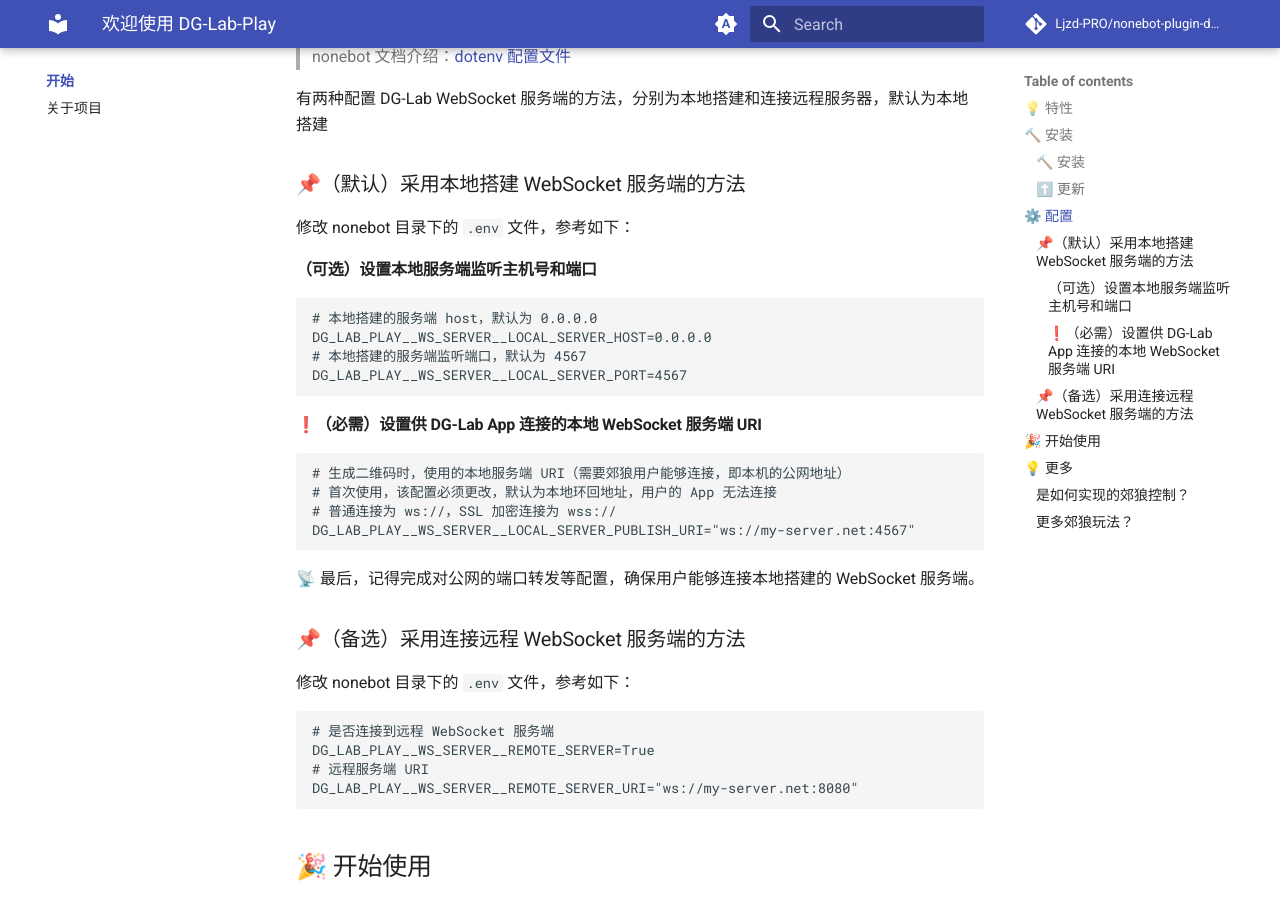
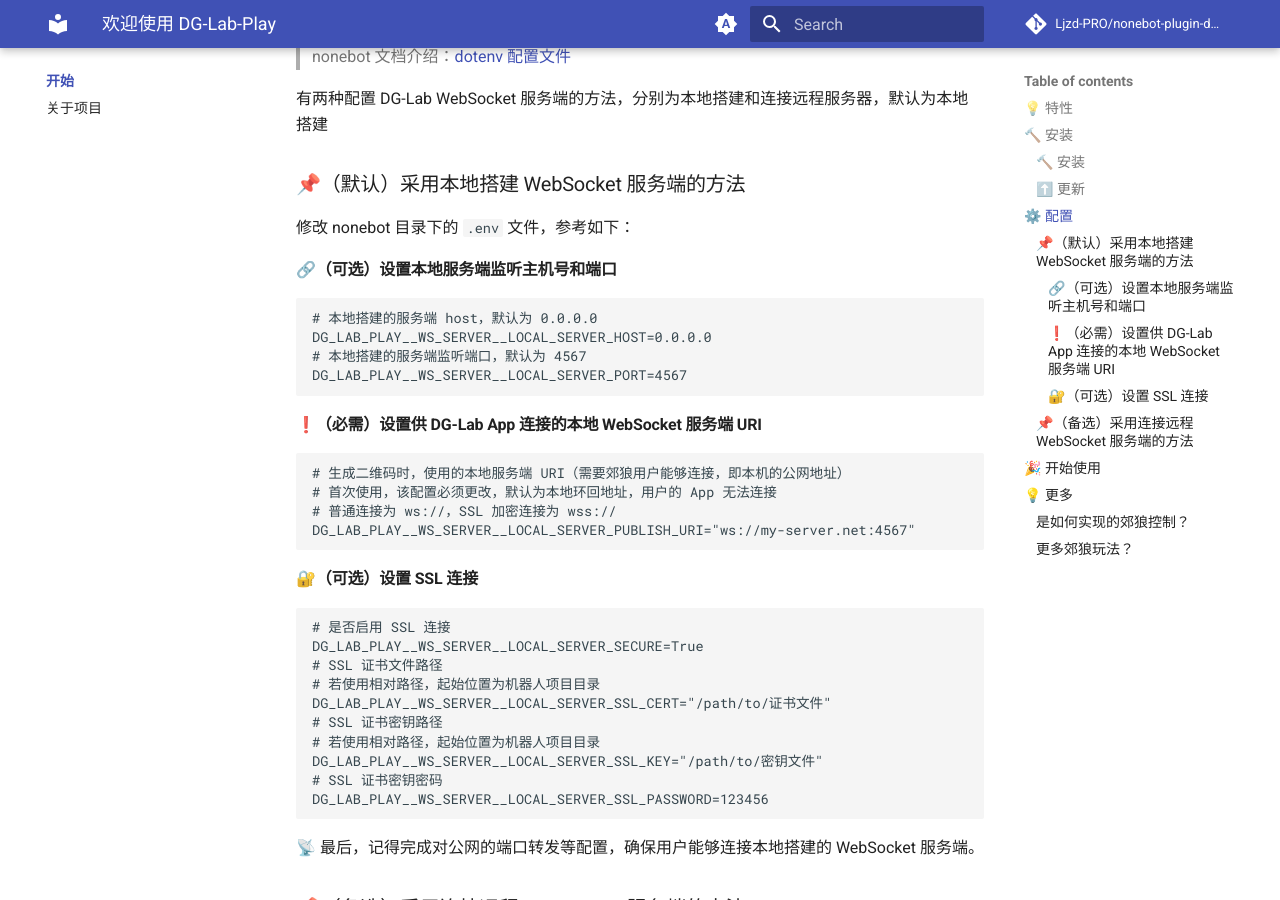
Before and after one commit to Ljzd-PRO/nonebot-plugin-dg-lab-play, an MkDocs documentation site: the page built from docs/index.md, in a window 1280 px wide and 900 px high, scrolled down 1528 px. Built offline with MkDocs 1.6.1 and Material for MkDocs 9.7.7, drawn with Linux system fonts in a browser that asks for light colours; comment, search, counter and statistics services are not loaded; the version menu is left out.

Commit message:
docs: 补充 SSL 连接说明

````diff
--- a/docs/index.md
+++ b/docs/index.md
@@ -79,7 +79,7 @@
 
 修改 nonebot 目录下的 `.env` 文件，参考如下：
 
-#### （可选）设置本地服务端监听主机号和端口
+#### 🔗（可选）设置本地服务端监听主机号和端口
 ```dotenv
 # 本地搭建的服务端 host，默认为 0.0.0.0
 DG_LAB_PLAY__WS_SERVER__LOCAL_SERVER_HOST=0.0.0.0
@@ -94,6 +94,20 @@
 # 首次使用，该配置必须更改，默认为本地环回地址，用户的 App 无法连接
 # 普通连接为 ws://，SSL 加密连接为 wss://
 DG_LAB_PLAY__WS_SERVER__LOCAL_SERVER_PUBLISH_URI="ws://my-server.net:4567"
+```
+
+#### 🔐（可选）设置 SSL 连接
+```dotenv
+# 是否启用 SSL 连接
+DG_LAB_PLAY__WS_SERVER__LOCAL_SERVER_SECURE=True
+# SSL 证书文件路径
+# 若使用相对路径，起始位置为机器人项目目录
+DG_LAB_PLAY__WS_SERVER__LOCAL_SERVER_SSL_CERT="/path/to/证书文件"
+# SSL 证书密钥路径
+# 若使用相对路径，起始位置为机器人项目目录
+DG_LAB_PLAY__WS_SERVER__LOCAL_SERVER_SSL_KEY="/path/to/密钥文件"
+# SSL 证书密钥密码
+DG_LAB_PLAY__WS_SERVER__LOCAL_SERVER_SSL_PASSWORD=123456
 ```
 
 📡 最后，记得完成对公网的端口转发等配置，确保用户能够连接本地搭建的 WebSocket 服务端。
````
Also changed, not shown: README.md (+15 -1 lines), docs/config/guide.md (+14 -0 lines).
